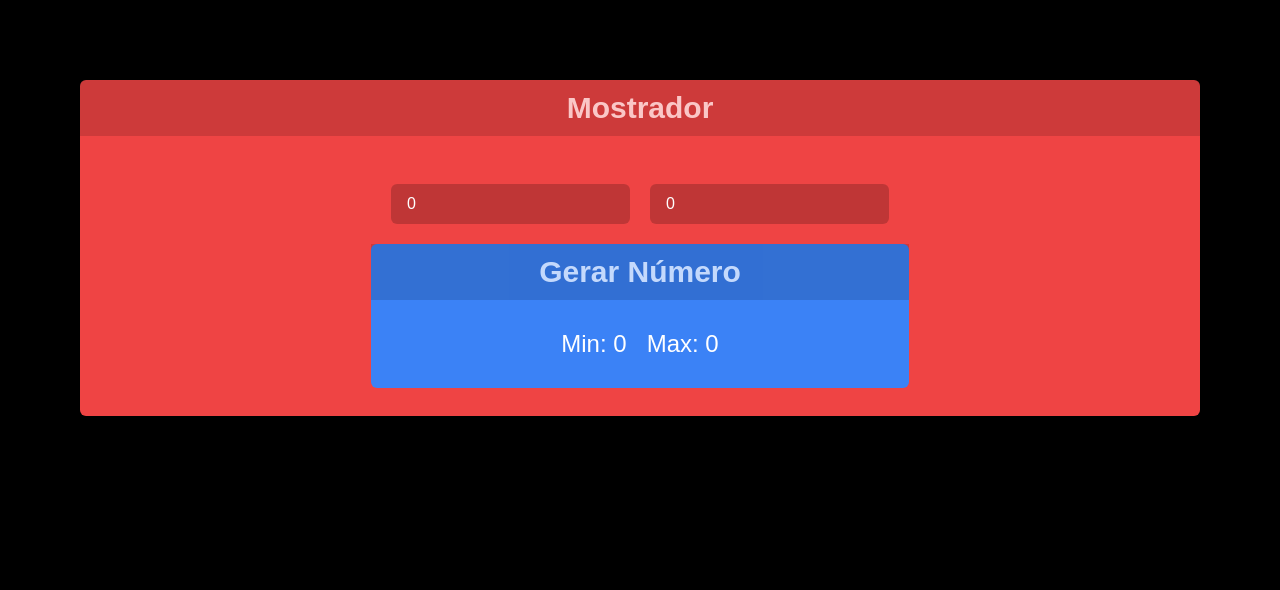
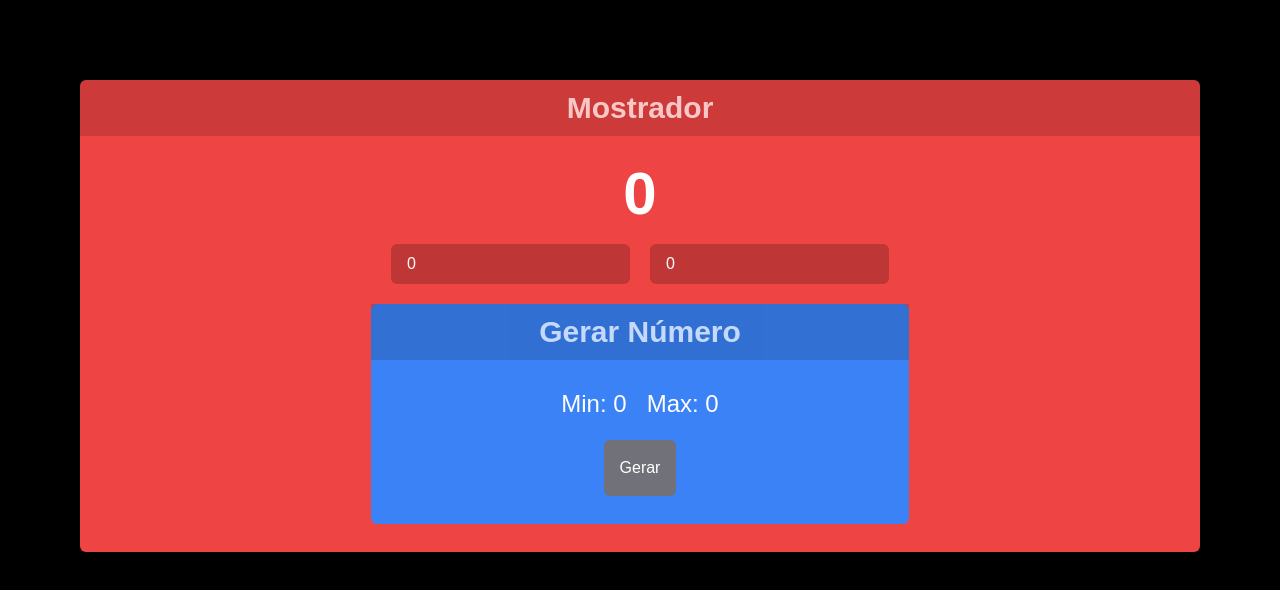
Before and after one commit to EduCarmo/formacaoDev-Gerenciamento-de-Estado, a Next.js app: page /revisao/comunicacao in a window 1280 px wide. Shown: the top 590 px of the page. Built offline with nearby package versions, Linux system fonts and the light colour scheme.

Commit message:
aula de revisao finalizada

```diff
--- a/src/components/comunicacao/GerarNumero.tsx
+++ b/src/components/comunicacao/GerarNumero.tsx
@@ -3,6 +3,7 @@ import Area from "../template/Area";
 interface GerarNumeroProps {
     numero1: number
     numero2: number
+    gerarNumero: (resultado: number) => void
 }
 
 export default function GerarNumero(props: GerarNumeroProps) {
@@ -10,11 +11,19 @@ export default function GerarNumero(props: GerarNumeroProps) {
     const min = Math.min(props.numero1, props.numero2)
     const max = Math.max(props.numero1, props.numero2)
 
+    function gerar() {
+        const aleatorio = Math.round(Math.random() * (max - min) + min)
+        props.gerarNumero?.(aleatorio)
+    }
+
     return (
         <Area titulo="Gerar Número" cor="blue">
-            <div className="flex justify-center gap-5 text-2xl">
-                <span>Min: {min}</span>
-                <span>Max: {max}</span>
+            <div className="flex flex-col items-center gap-5">
+                <div className="flex justify-center gap-5 text-2xl">
+                    <span>Min: {min}</span>
+                    <span>Max: {max}</span>
+                </div>
+                <button onClick={gerar} className="btn">Gerar</button>
             </div>
         </Area>
     )
--- a/src/components/comunicacao/Mostrador.tsx
+++ b/src/components/comunicacao/Mostrador.tsx
@@ -6,9 +6,17 @@ export default function Mostrador() {
 
     const [n1, setN1] = useState(0)
     const [n2, setN2] = useState(0)
+    const [resultado, setResultado] = useState(0)
+
+    function exibirResultado(numero: number) {
+        setResultado(numero)
+    }
 
     return (
         <Area titulo="Mostrador" cor="red">
+            <div className="flex justify-center font-black text-6xl">
+                {resultado}
+            </div>
             <div className="flex gap-5 p-5">
                 <input
                     type="number"
@@ -26,6 +34,7 @@ export default function Mostrador() {
             <GerarNumero
                 numero1={n1}
                 numero2={n2}
+                gerarNumero={exibirResultado}
             />
         </Area>
     )
--- a/src/styles/globals.css
+++ b/src/styles/globals.css
@@ -29,4 +29,9 @@ body {
     @apply focus:right-2 focus:ring-opacity-30 focus:ring-white;
   }
 
+  .btn {
+    @apply bg-zinc-500 px-4 py-4 rounded-md;
+    @apply hover:bg-zinc-700;
+  }
+
 }
```
